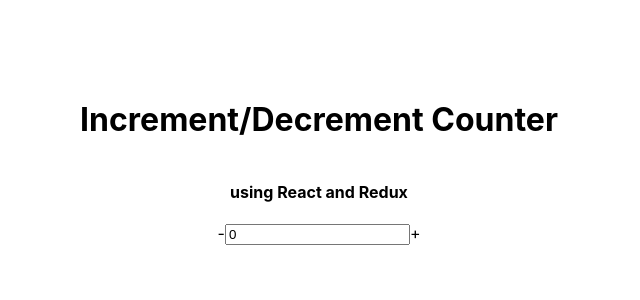
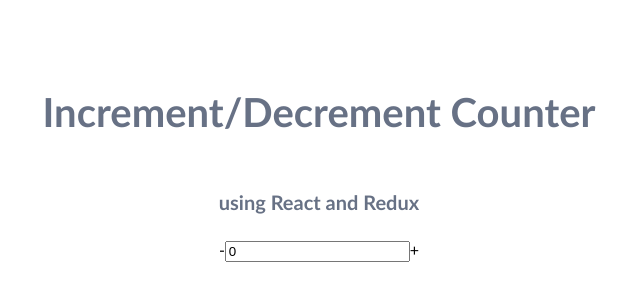
Before and after one commit to Rvp888/Counter-React-Redux, a React (Create React App) app: page / in a window 1280 px wide. Shown: the part 238-538 px from the top of the page, without its empty margins (321-961 px from the left). Built offline with nearby package versions, Linux system fonts and the light colour scheme.

Commit message:
modify file

```diff
--- a/src/App.css
+++ b/src/App.css
@@ -5,6 +5,7 @@
   justify-content: center;
   align-items: center;
   height: 100vh;
+  font-family:'Trebuchet MS', 'Lucida Sans Unicode', 'Lucida Grande', 'Lucida Sans', Arial, sans-serif;
 }
 
 .container {
@@ -14,9 +15,13 @@
 }
 
 .container h1 {
-
+  color: rgb(103, 113, 133);
+  font-size: 40px;
+  font-weight: 800;
 }
 
 .container h4 {
-
+  color: rgb(103, 113, 133);
+  font-size: 20px;
+  font-weight: 800;
 }
```
